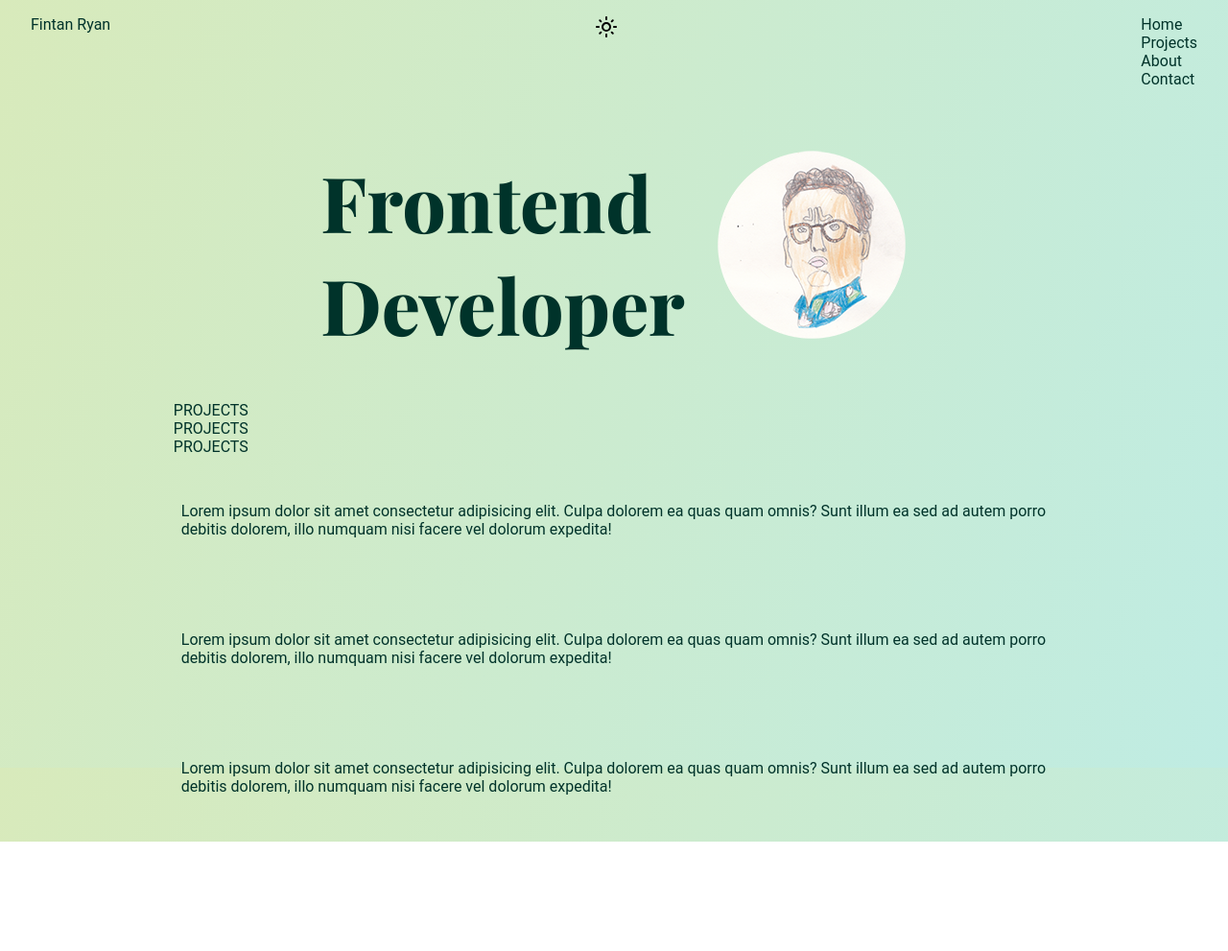
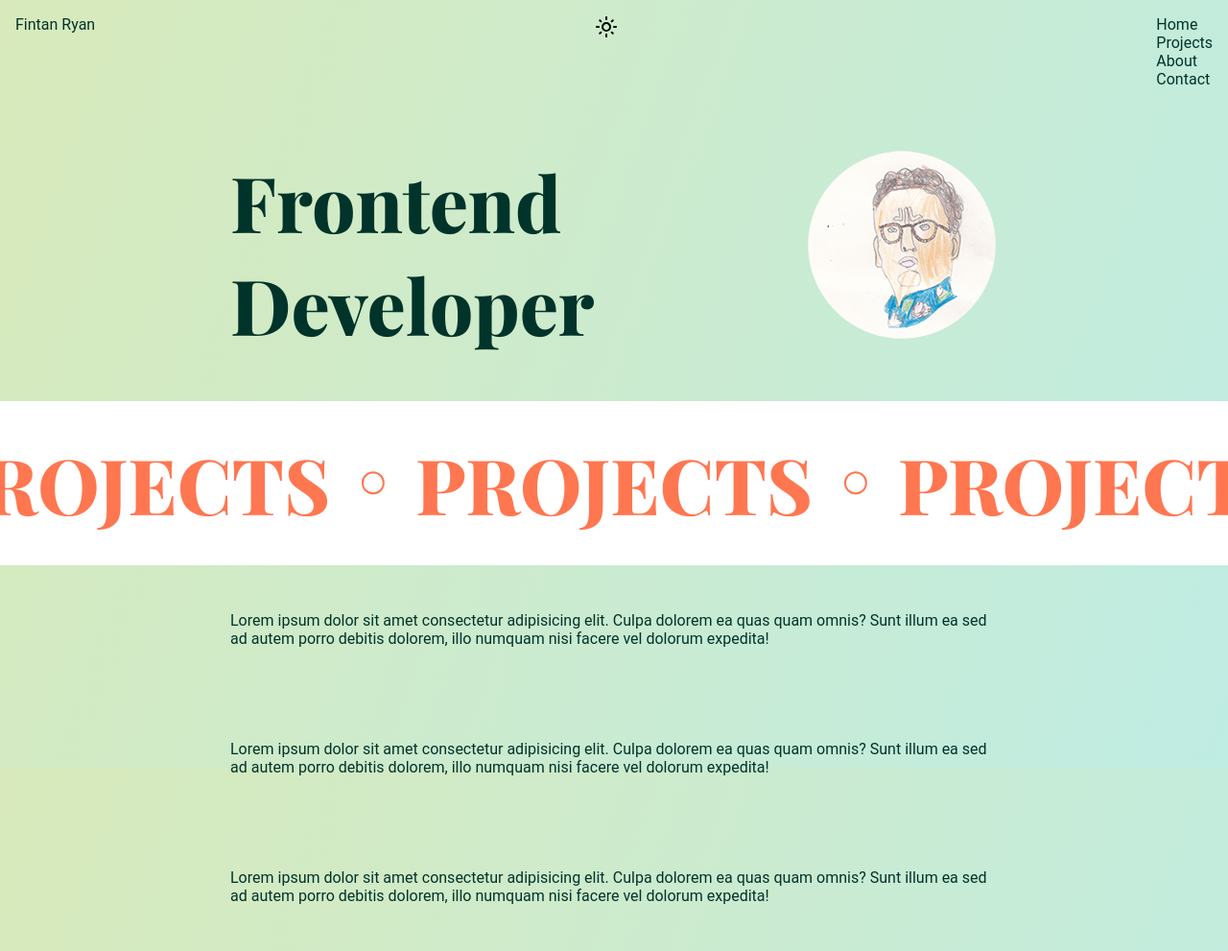
Before and after one commit to fintonius/Portfolio-site, a plain HTML site: page index.html in a window 1280 px wide. Shown: the whole page at 96% size. Before the commit the page ends 877 px from the top, so only its background shows below. Drawn offline with nearby package versions, Linux system fonts and the light colour scheme.

Commit message:
updates the css file to remove unnecessary flex styling on main and apply this to section. Adds the structure and content for scrolling PROJECTS festure

```diff
--- a/index.html
+++ b/index.html
@@ -41,11 +41,13 @@
         </section>
 
         <div class="projects-banner">
-            <ul>
-                <li>PROJECTS</li>
-                <li>PROJECTS</li>
-                <li>PROJECTS</li>
-            </ul>
+                <img src="/media/icons/circle.svg">
+                <span>PROJECTS</span>
+                <img src="/media/icons/circle.svg">
+                <span>PROJECTS</span>
+                <img src="/media/icons/circle.svg">
+                <span>PROJECTS</span>
+                <img src="/media/icons/circle.svg">
         </div>
 
         <section class="projects">
--- a/style.css
+++ b/style.css
@@ -34,7 +34,6 @@ body {
     font-family: var(--ff-base);
     color: var(--clr-dark);
     margin: 0;
-    padding-inline: 1rem;
 }
 
 nav {
@@ -48,19 +47,18 @@ ul {
     list-style: none;
 }
 
-main {
-    margin: 0 auto;
+.hero {
     display: flex;
-    flex-direction: column;
-    width: 80%;
-    min-width: 400px;
+    justify-content: space-between;
+    align-items: flex-start;
 }
 
 .hero__header {
     font-family: var(--ff-title);
     color: var(--clr-dark);
-    font-size: 3rem;
+    font-size: 5rem;
 }
+
 
 section {
     padding: 2rem;
@@ -69,27 +67,23 @@ section {
     justify-content: center;
     flex-direction: column;
     gap: 2rem;
+    margin: 0 auto;
 }
 
 @media (min-width: 625px) {
     /* mobile first approach - anything for desktop goes here */
-    main {
-        width: 80%;
-        max-width: 1000px;
-    }
 
     section {
+        width: 70%;
+        max-width: 1000px;
         padding: 3rem;
         flex-direction: row;
-        align-items: flex-start;
-    }
-
-    .hero__header {
-        font-size: 5rem;
+        align-items: center;
+        margin: 0 auto;
     }
 }
 
-button {
+.dark-mode {
     cursor: pointer;
     align-self: flex-start;
     border: none;
@@ -98,7 +92,21 @@ button {
     background-color: transparent;
 }
 
-
+.projects-banner {
+    padding-block: 2rem;
+    overflow: hidden;
+    display: flex;
+    align-items: center;
+    justify-content: center;
+    gap: 2rem;
+    background-color: white;
+    font-family: var(--ff-title);
+    color: var(--clr-accent);
+    font-size: 5rem;
+    font-weight: 100;
+    width: 100%;
+    padding-inline: 0;
+}
 
 
 
```
Also changed, not shown: media/icons/circle.svg (added).
